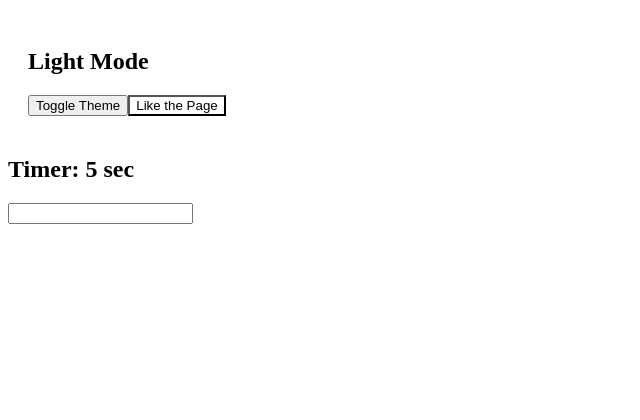
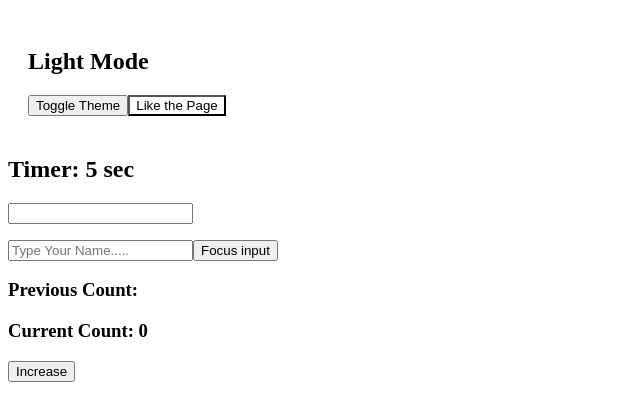
Before and after one commit to jaydipchangani/MERN, a React (Create React App) app in the folder React/my-app/: page / in a window 1280 px wide. Shown: the top 420 px of the page, without its empty margins (0-640 px from the left). Built offline with nearby package versions, Linux system fonts and the light colour scheme; the HTML template or start-up script is replaced by a standard one.

Commit message:
Add TwFive component for input focus and counter functionality

```diff
--- a/React/my-app/src/App.js
+++ b/React/my-app/src/App.js
@@ -2,6 +2,7 @@ import './App.css';
 import ThemeToggle from './components/ThemeToggle';
 import Timer from './components/Timer';
 import UseStatePractice from './components/UseStatePractice';
+import TwFive from './components/TwFive';
 
 function App() {
 
@@ -10,6 +11,7 @@ function App() {
     <ThemeToggle/>
     <Timer/>
     <UseStatePractice/>
+    <TwFive/>
     </>
   );
 }
--- /dev/null
+++ b/React/my-app/src/components/TwFive.js
@@ -0,0 +1,35 @@
+import { useEffect, useRef, useState } from "react";
+
+function TwFive()
+{
+        const inputRef = useRef();
+
+        function handleFocus () {
+            inputRef.current.focus()
+        }
+
+        const[count,setCounter]= useState(0)
+        const prevCount = useRef()
+
+        useEffect(()=>{
+            prevCount.current=count
+        },[count])
+
+
+    return (
+        <>
+            <div>
+                <input type="text" ref={inputRef} placeholder="Type Your Name....."/>
+                <button onClick={handleFocus}>Focus input</button>
+            </div>
+
+            <div>
+                <h3>Previous Count: {prevCount.current}</h3>
+                <h3>Current Count: {count}</h3>
+                <button onClick={()=>setCounter(count+1)}>Increase</button>
+            </div>
+        </>
+    )
+}
+
+export default TwFive;
```
Also changed, not shown: React/my-app/src/components/UseContextExample.jsx (added).
